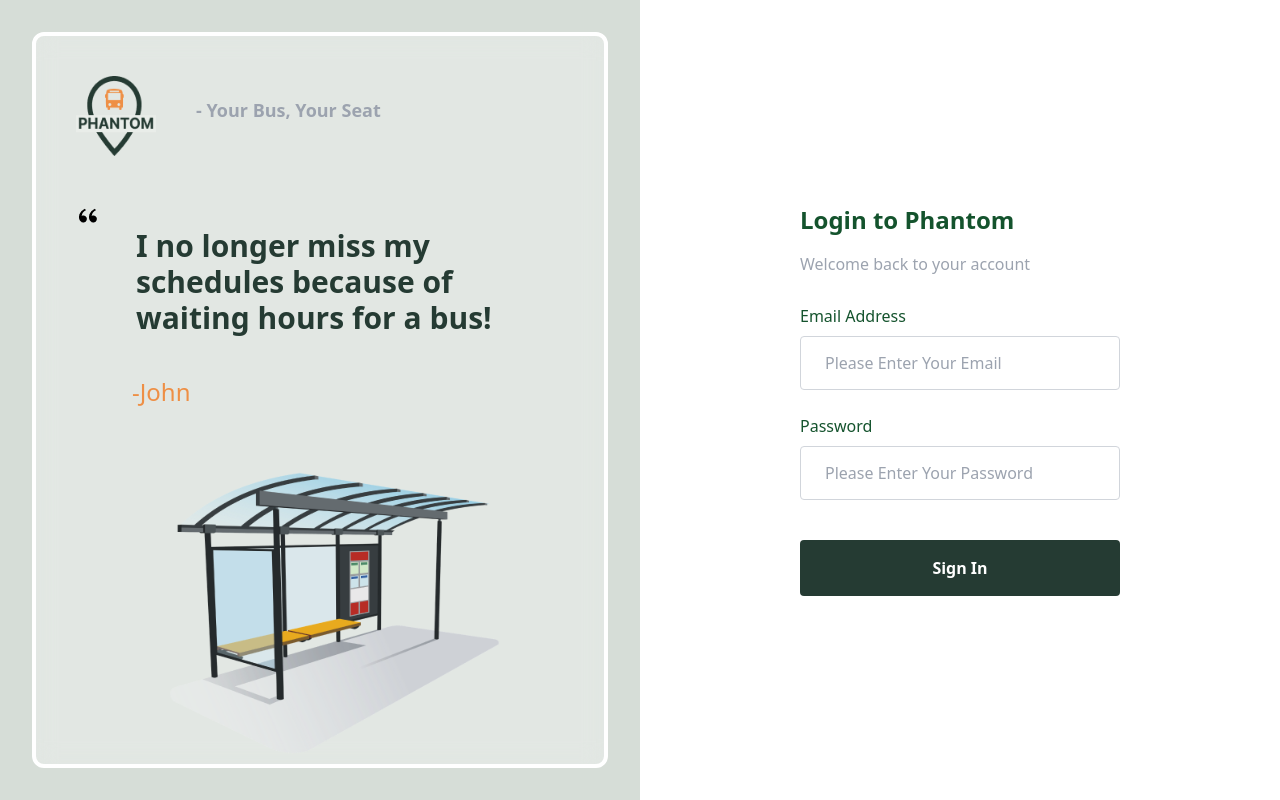
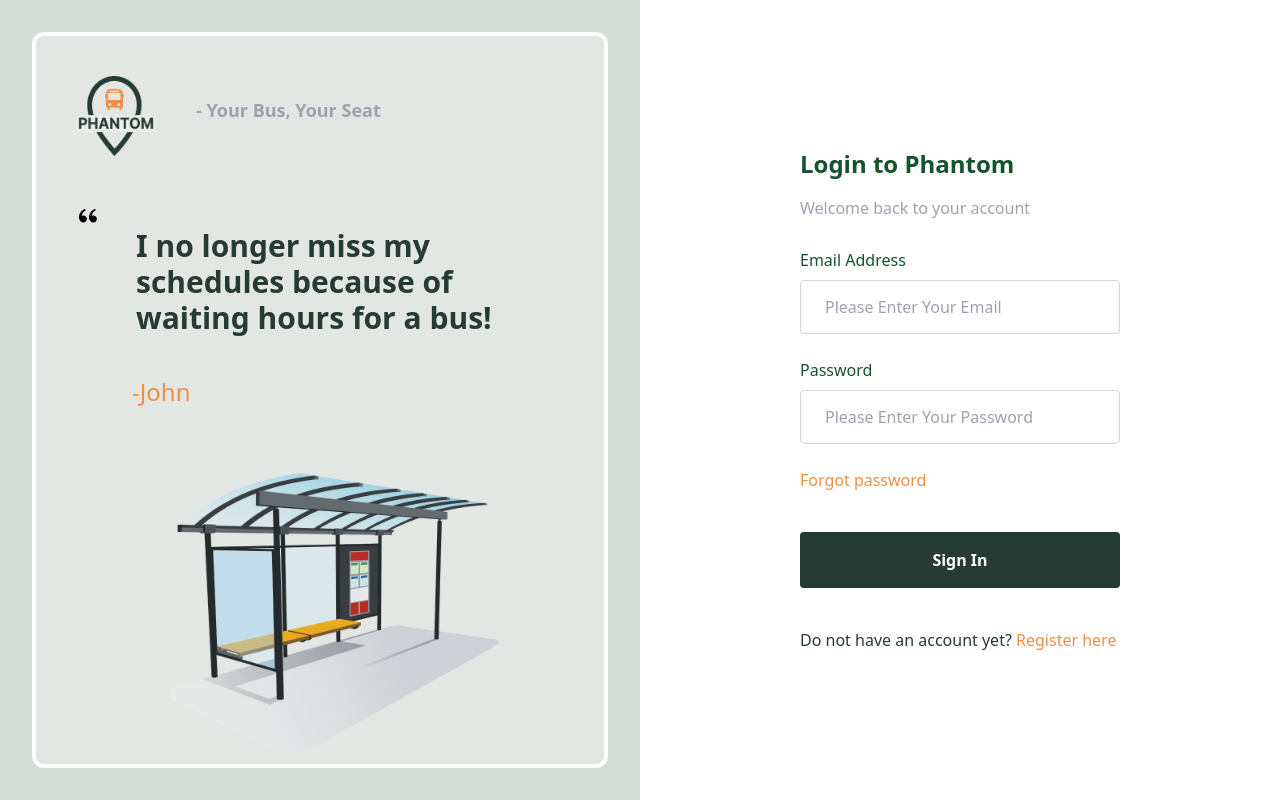
Before and after one commit to atlp-rwanda/rca-phantom-team2-fe, a React (Vite) app: page /signin in a window 1280 px wide. Built offline with nearby package versions, Linux system fonts and the light colour scheme.

Commit message:
feat: added links on the the signin page

```diff
--- a/src/components/Navbar.tsx
+++ b/src/components/Navbar.tsx
@@ -1,5 +1,6 @@
 import { useState } from "react";
 import logo from "../assets/logo.png";
+import { Link } from "react-router-dom";
 
 export default function Navbar() {
   const [isOpen, setIsOpen] = useState(false);
@@ -35,7 +36,8 @@ export default function Navbar() {
         <a href="">Home</a>
         <a href="">Schedule</a>
         <a href="">Contact Us</a>
-        <div className="bg-gray-200 px-5 py-2 text-xs rounded">LOGIN</div>
+        <Link to="/signin">
+        <div className="bg-gray-200 px-5 py-2 text-xs rounded">LOGIN</div></Link>
       </div>
     </nav>
   );
--- a/src/pages/SignIn.tsx
+++ b/src/pages/SignIn.tsx
@@ -5,6 +5,8 @@ import { useDispatch } from 'react-redux';
 import { login } from '../store/authApi';
 import { Oval } from 'react-loader-spinner';
 import { useNavigate } from 'react-router';
+import { Link } from "react-router-dom";
+
 
 
 export default function SignIn (){
@@ -110,6 +112,8 @@ for a bus!</h1>
             <div>{
               (errortext && <div className='my-1 text-red-500 text-xs'>{errortext}</div>)
               }</div>
+              <Link to="/forgot-password">
+              <div className='text-bgyellow mt-6'> Forgot password</div></Link>
             <button
               type='submit'
               className='flex items-center justify-center focus:shadow-outline mt-10 font-bold bg-bgprimary text-white py-4 px-4 rounded'
@@ -130,6 +134,7 @@ for a bus!</h1>
                 />: "Sign In")
               }
             </button>
+            <div className="text-bgprimary mt-10">Do not have an account yet? <a className='text-bgyellow' href="">Register here</a></div>
           </Form>
         </Formik>
 </div>
```
